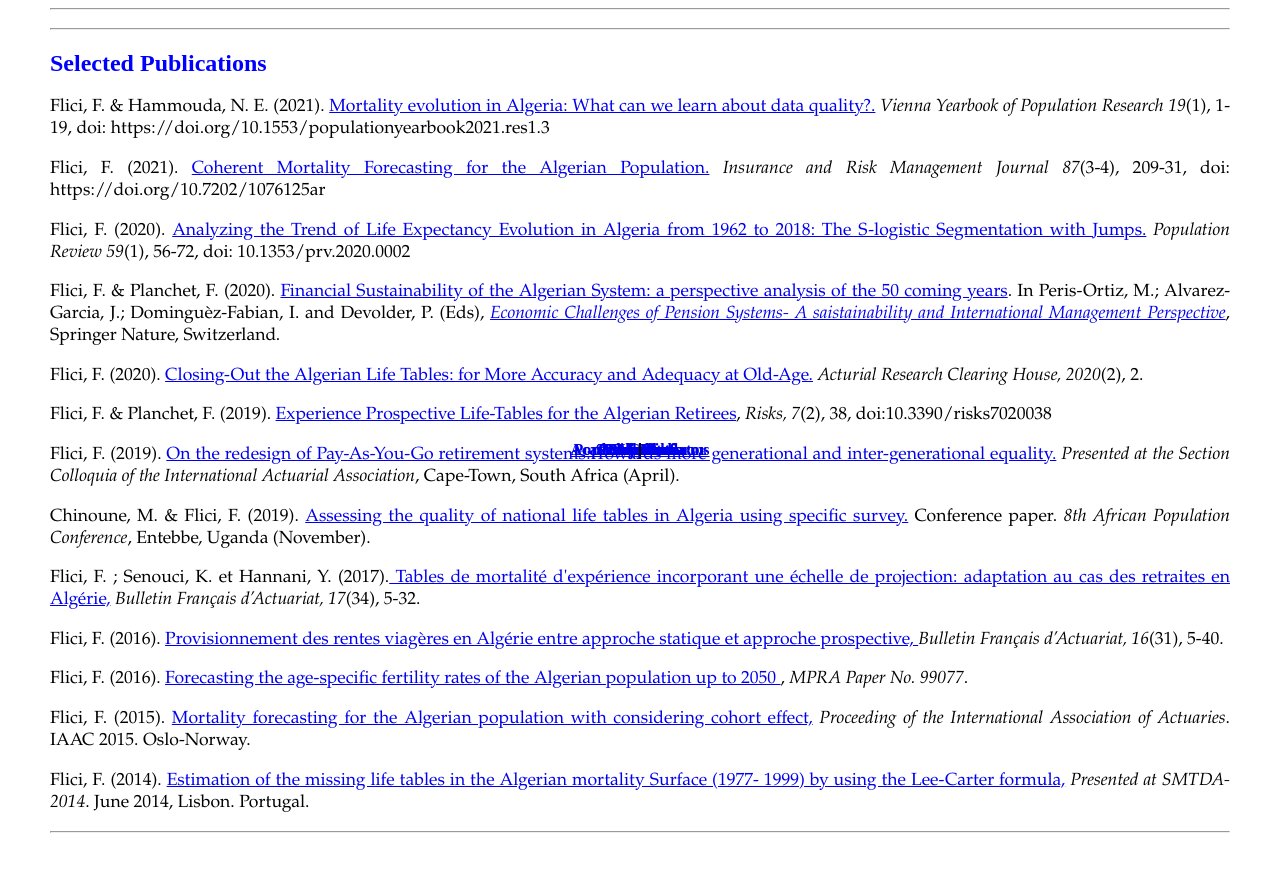
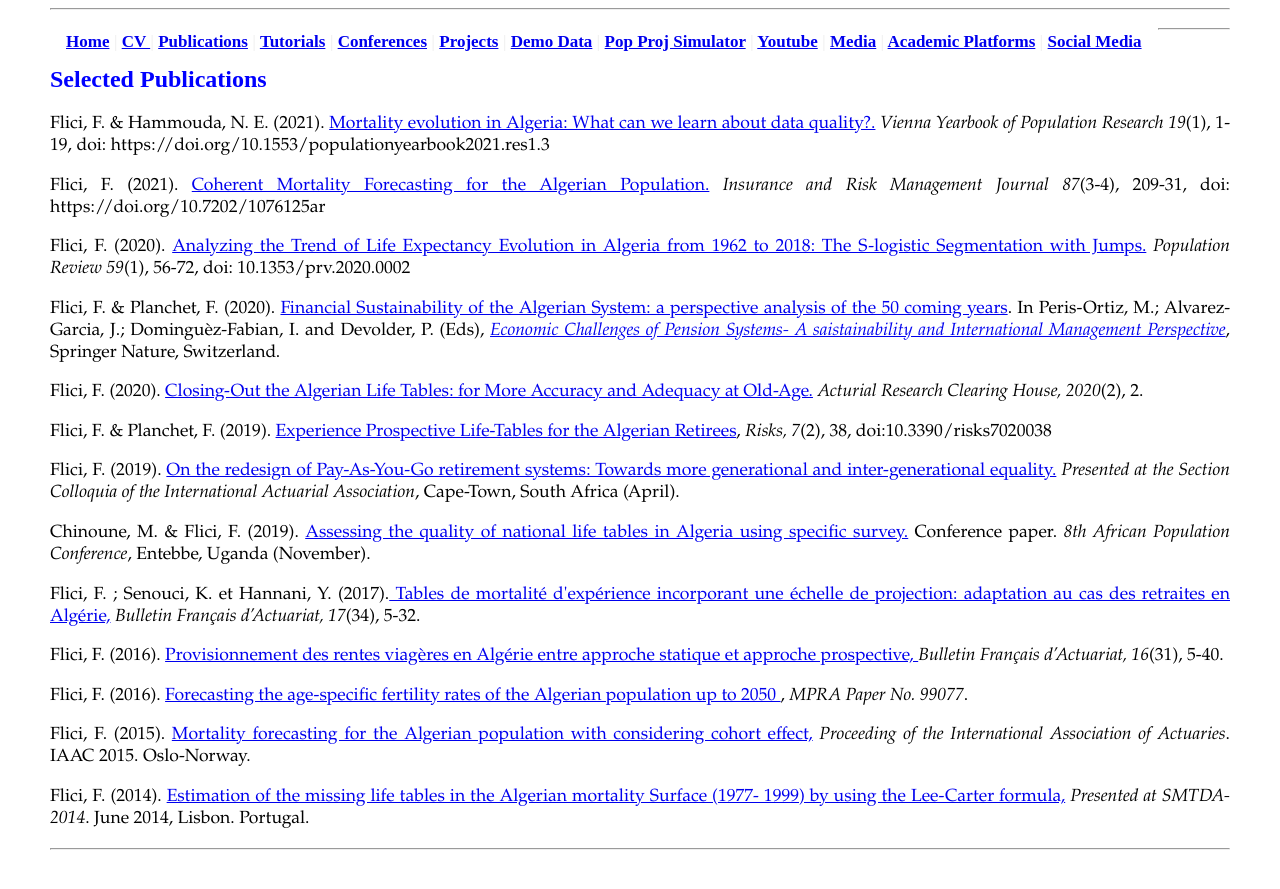
Before and after one commit to Farid-FLICI/farid-flici.github.io, a Jekyll site: the page pub.html, which Jekyll copies as it is, in a window 1280 px wide. Shown: the top 889 px of the page. Built offline with Jekyll 4.4.1, drawn with Linux system fonts in a browser that asks for light colours.

Commit message:
Update pub.html

```diff
--- a/pub.html
+++ b/pub.html
@@ -45,20 +45,22 @@ h3 {
   text-align:left
 }
 
- .topnav-centered a {
-  float: none;
-  position: absolute;
-  top: 50%;
-  left: 50%;
-  transform: translate(-50%, -50%);
+.topnav_a {
+  float: left;
+  color: #f2f2f2;
+  text-align: center;
+  padding: 14px 16px;
+  text-decoration: none;
+  font-size: 17px;
 }
+
 </style>
 </head>
  <body font-family: 'Roboto', sans-serif;  color: #fff; style="margin-top: 5px; margin-left: 50px; margin-right: 50px;">
 
 <p style="text-align:center; font-size:100%;font-family:Century Gothic"> <b>
 <hr>
-  <div class="topnav-centered">
+  <div class="topnav_a">
 <a  href="#bio">Home</a>
 <a> |  </a>
 <a  href="#cv">CV </a>
```
